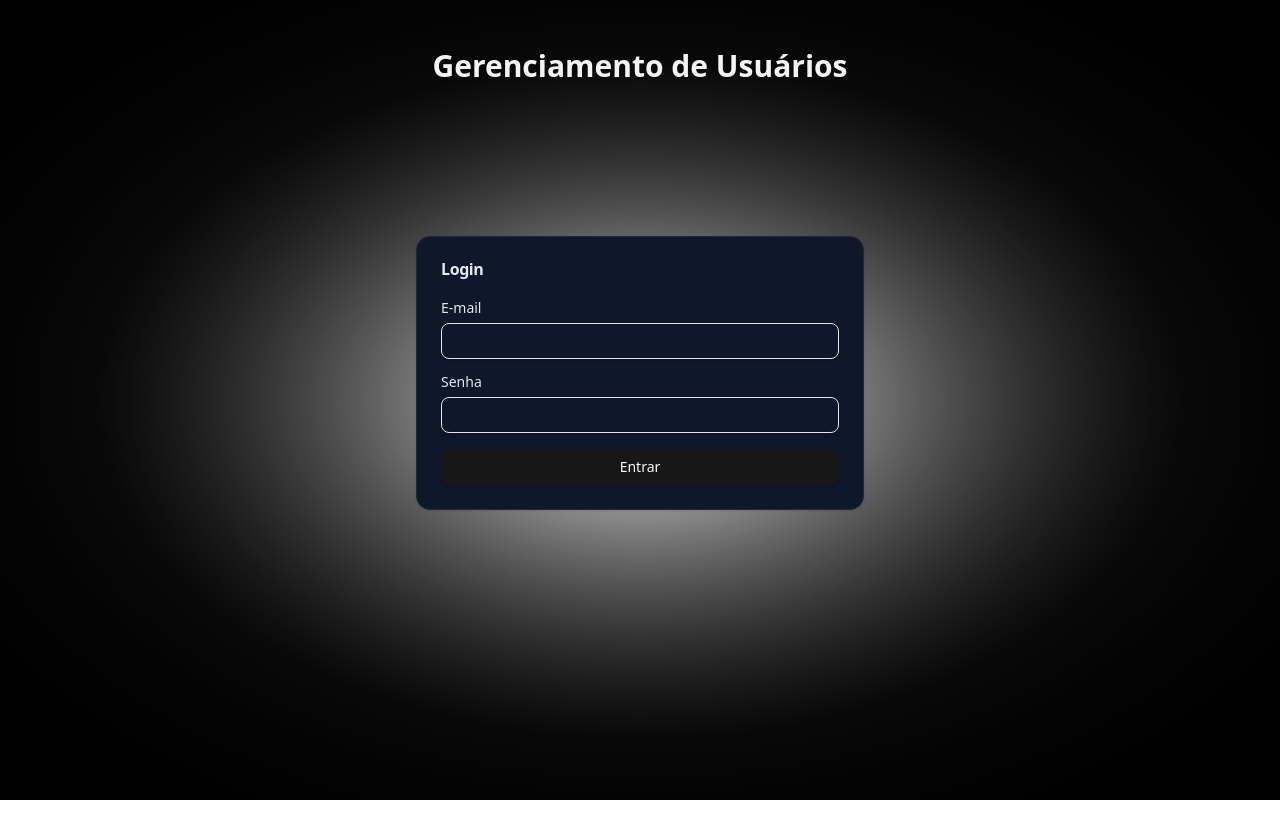
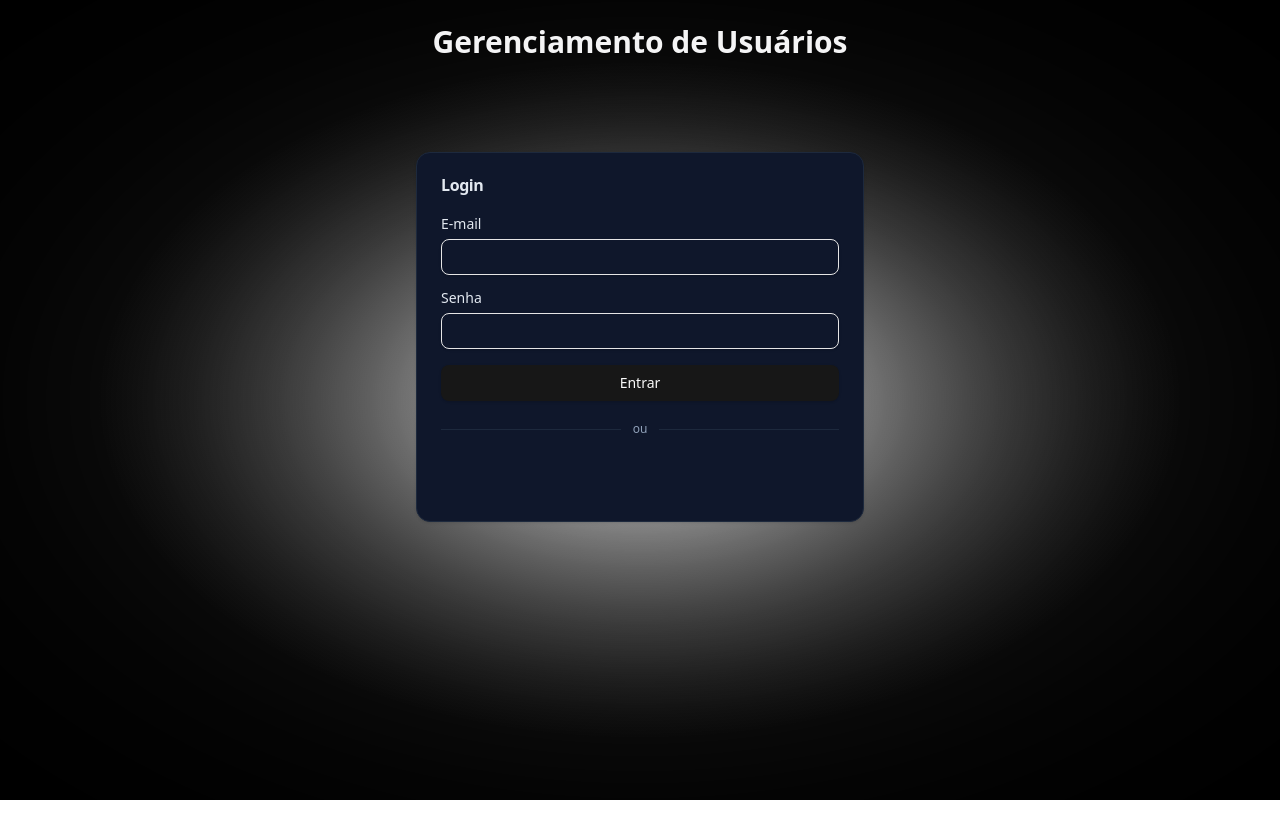
Before and after one commit to sergiohscl/Gerenciamento_Usuarios, a React (Vite) app in the folder frontend/: page /login in a window 1280 px wide. Shown: the top 838 px of the page. After the commit the page ends 800 px from the top, so only its background shows below. Built offline with nearby package versions, Linux system fonts and the light colour scheme.

Commit message:
:boom: general css adjustments and footer component creation

```diff
--- a/frontend/package.json
+++ b/frontend/package.json
@@ -16,6 +16,7 @@
     "@radix-ui/react-label": "^2.1.8",
     "@radix-ui/react-separator": "^1.1.8",
     "@radix-ui/react-slot": "^1.2.4",
+    "@react-oauth/google": "^0.13.4",
     "@reduxjs/toolkit": "^2.11.2",
     "axios": "^1.13.4",
     "class-variance-authority": "^0.7.1",
--- a/frontend/src/components/AppBackground.tsx
+++ b/frontend/src/components/AppBackground.tsx
@@ -4,17 +4,17 @@ type Props = {
 
 export default function AppBackground({ children }: Props) {
   return (
-    <div className="min-h-screen text-zinc-100 m-12">
-      <h1 className="text-3xl font-semibold text-zinc-100 text-center">
-            Gerenciamento de Usuários
+    <div className="relative h-full w-full text-zinc-100 overflow-x-hidden">
+      <h1 className="pointer-events-none absolute top-6 left-1/2 -translate-x-1/2 z-10 text-3xl font-semibold text-zinc-100">
+        Gerenciamento de Usuários
       </h1>
+
       <div
         className="
           fixed inset-0 -z-10
           bg-[radial-gradient(ellipse_at_center,rgba(255,255,255,0.08)_0%,rgba(0,0,0,0.90)_60%,rgba(0,0,0,1)_100%)]
         "
       />
-
       <div
         className="
           fixed inset-0 -z-10
--- a/frontend/src/components/AppNavbar.tsx
+++ b/frontend/src/components/AppNavbar.tsx
@@ -14,7 +14,7 @@ export default function AppNavbar() {
   };
 
   return (
-    <header className="w-full border-b border-white/10 bg-black/40 backdrop-blur text-white">
+    <header className="w-full border-b border-white/10 bg-black/40 backdrop-blur text-white mt-12">
       <div className="mx-auto max-w-6xl px-4 py-3 flex items-center justify-between">
         <div className="flex items-center gap-4">
           <Link to="/me" className="flex items-center gap-2">
--- a/frontend/src/components/app-layout.tsx
+++ b/frontend/src/components/app-layout.tsx
@@ -1,11 +1,16 @@
 import AppNavbar from "@/components/AppNavbar";
+import Footer from "./footer";
 
 export default function AppLayout({ children }: { children: React.ReactNode }) {
   return (
+    <div className="h-screen flex flex-col overflow-hidden">
+      <AppNavbar />
 
-    <div className="min-h-screen">
-      <AppNavbar />
-      <main className="mx-auto max-w-5xl px-4 py-6">{children}</main>
+      <main className="flex-1 overflow-y-auto overflow-x-hidden">
+        <div className="mx-auto max-w-5xl px-4 py-6">{children}</div>
+      </main>
+
+      <Footer />
     </div>
   );
 }
--- /dev/null
+++ b/frontend/src/components/footer.tsx
@@ -0,0 +1,17 @@
+export default function Footer() {
+  const year = new Date().getFullYear();
+
+  return (
+    <footer className="w-full border-t border-slate-200 dark:border-slate-800 mt-auto">
+      <div className="max-w-7xl mx-auto px-4 py-4 flex flex-col sm:flex-row items-center justify-between gap-2 text-sm">
+        <span className="text-slate-600 dark:text-slate-400">
+          © {year} Gerenciamento de Usuários
+        </span>
+
+        <span className="text-slate-500 dark:text-slate-500">
+          Desenvolvido com React • Django • JWT
+        </span>
+      </div>
+    </footer>
+  );
+}
--- a/frontend/src/index.css
+++ b/frontend/src/index.css
@@ -1,5 +1,20 @@
 @import "tailwindcss";
 @plugin "tailwindcss-animate";
+
+html,
+body,
+#root {
+  height: 100%;
+}
+
+body {
+  margin: 0;
+  overflow: hidden;
+}
+
+#root {
+  overflow-x: hidden;
+}
 
 @custom-variant dark (&:is(.dark *));
 :root {
--- a/frontend/src/main.tsx
+++ b/frontend/src/main.tsx
@@ -5,12 +5,15 @@ import { store } from "./store";
 import App from "./App";
 import "./index.css";
 import AppBackground from "./components/AppBackground";
+import { GoogleOAuthProvider } from "@react-oauth/google";
 
 ReactDOM.createRoot(document.getElementById("root")!).render(
   <React.StrictMode>
     <Provider store={store}>
       <AppBackground>
-        <App />
+        <GoogleOAuthProvider clientId={import.meta.env.VITE_GOOGLE_CLIENT_ID}>
+          <App />
+        </GoogleOAuthProvider>
       </AppBackground>
     </Provider>
   </React.StrictMode>,
--- a/frontend/src/pages/ForbiddenPage.tsx
+++ b/frontend/src/pages/ForbiddenPage.tsx
@@ -4,7 +4,7 @@ import { Button } from "@/components/ui/button";
 
 export default function ForbiddenPage() {
   return (
-    <div className="min-h-screen px-8 pt-46 flex justify-center items-start">
+    <div className="px-8 pt-46 flex justify-center items-start">
       <Card className="w-full max-w-md bg-slate-900 border border-slate-800 rounded-xl ">
         <CardHeader className="text-slate-200">
           <CardTitle>Acesso negado</CardTitle>
--- a/frontend/src/pages/LoginPage.tsx
+++ b/frontend/src/pages/LoginPage.tsx
@@ -3,13 +3,14 @@ import { z } from "zod";
 import { useForm } from "react-hook-form";
 import { zodResolver } from "@hookform/resolvers/zod";
 import { toast } from "sonner";
-import { loginRequest } from "@/services/auth";
+import { loginRequest, googleLoginRequest } from "@/services/auth";
 import { useAppDispatch } from "@/store/hooks";
 import { loginSuccess } from "@/store/auth/authSlice";
 import { Card, CardContent, CardHeader, CardTitle } from "@/components/ui/card";
 import { Button } from "@/components/ui/button";
 import { Input } from "@/components/ui/input";
 import { Label } from "@/components/ui/label";
+import { GoogleLogin } from "@react-oauth/google";
 
 const schema = z.object({
   email: z.string().email("Informe um e-mail válido"),
@@ -41,6 +42,26 @@ export default function LoginPage() {
     }
   };
 
+  async function handleGoogleSuccess(credential?: string) {
+    if (!credential) {
+      toast.error("Falha no login com Google.");
+      return;
+    }
+
+    try {
+      const data = await googleLoginRequest({ token: credential });
+
+      dispatch(loginSuccess({ user: data.user, tokens: data.tokens }));
+
+      toast.success("Login com Google realizado com sucesso!");
+      navigate("/me");
+    } catch (e: any) {
+      const detail =
+        e?.response?.data?.detail || "Não foi possível autenticar com Google.";
+      toast.error(String(detail));
+    }
+  }
+
   return (
     <div className="min-h-screen px-8 pt-38 flex justify-center items-start">
       <Card className="w-full max-w-md bg-slate-900 border border-slate-800 rounded-xl text-slate-200">
@@ -70,13 +91,30 @@ export default function LoginPage() {
               )}
             </div>
 
-            <Button type="submit" disabled={form.formState.isSubmitting} className="cursor-pointer">
+            <Button
+              type="submit"
+              disabled={form.formState.isSubmitting}
+              className="cursor-pointer"
+            >
               {form.formState.isSubmitting ? "Entrando..." : "Entrar"}
             </Button>
           </form>
+
+          <div className="flex items-center gap-3 my-1">
+            <div className="h-px flex-1 bg-slate-800" />
+            <span className="text-xs text-slate-400">ou</span>
+            <div className="h-px flex-1 bg-slate-800" />
+          </div>
+
+          <div className="flex justify-center">
+            <GoogleLogin
+              onSuccess={(res) => handleGoogleSuccess(res.credential)}
+              onError={() => toast.error("Falha no login com Google.")}
+              useOneTap={false}
+            />
+          </div>
         </CardContent>
       </Card>
-
     </div>
   );
 }
--- a/frontend/src/pages/MePage.tsx
+++ b/frontend/src/pages/MePage.tsx
@@ -41,7 +41,7 @@ export default function MePage() {
 
   return (
     <AppLayout>
-      <div className="min-h-screen px-8 pt-16 flex justify-center items-start ">
+      <div className="min-h-full px-8 pt-16 flex justify-center items-center ">
         <Card className="px-12 py-10 bg-slate-900 border border-slate-800 rounded-xl ">
           <CardTitle className="text-center text-white mb-6">
             Meu Perfil
--- a/frontend/src/pages/RegisterPage.tsx
+++ b/frontend/src/pages/RegisterPage.tsx
@@ -117,7 +117,7 @@ export default function RegisterPage() {
 
   return (
     <AppLayout>
-      <div className="min-h-screen px-8 pt-16 flex justify-center items-start">
+      <div className="px-8 pt-16 flex justify-center items-start">
         <Card className="w-full max-w-md bg-slate-900 border border-slate-800 rounded-xl text-slate-200">
           <CardHeader>
             <CardTitle className="text-center">Registrar Usuário</CardTitle>
--- a/frontend/src/services/auth.ts
+++ b/frontend/src/services/auth.ts
@@ -25,3 +25,8 @@ export async function registerRequest(body: FormData) {
   });
   return data;
 }
+
+export async function googleLoginRequest(payload: { token: string }) {
+  const { data } = await api.post("/api/v1/auth/google/", payload);
+  return data;
+}
```
Also changed, not shown: 2 other files (tests, documents, lock files or other folders).
